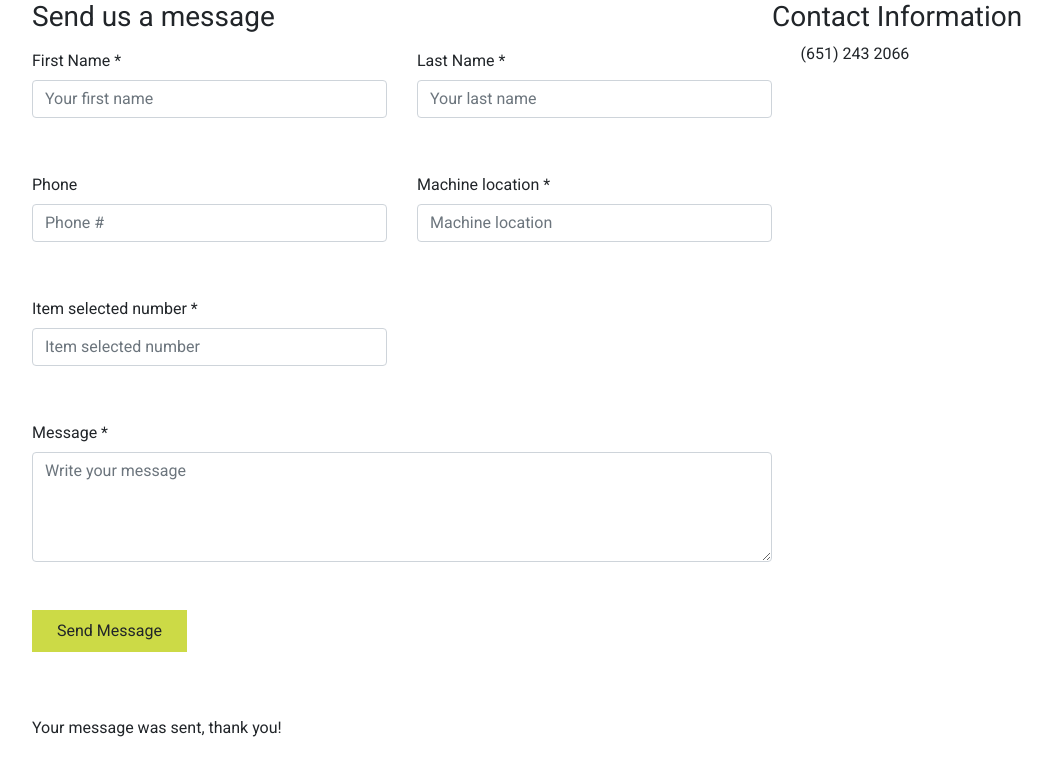
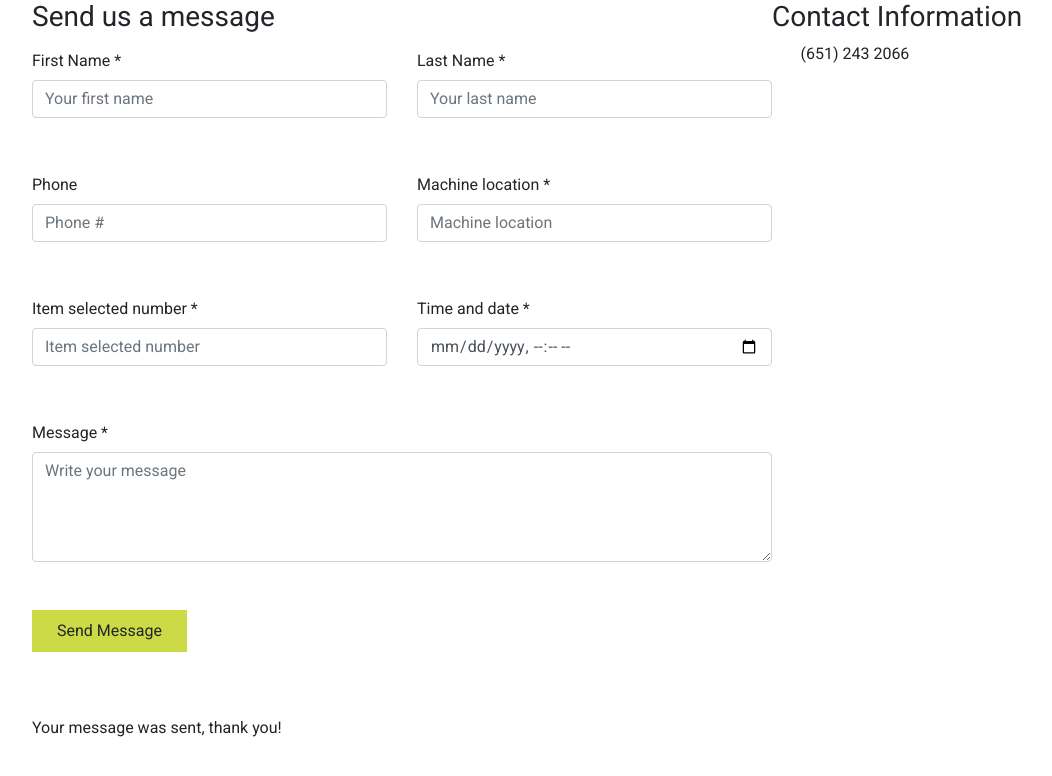
Before and after one commit to dadetifa1/Vending_contact_form, a plain HTML site: page Vending Contact Form.html in a window 1280 px wide. Shown: the whole page, without its empty margins (53-1105 px from the left). Drawn offline with nearby package versions, Linux system fonts and the light colour scheme; files that its build step writes are made by us from their sources; some icons are missing; a web font is replaced by a local one.

Commit message:
adding date time input

```diff
--- a/Vending Contact Form.html
+++ b/Vending Contact Form.html
@@ -89,6 +89,19 @@
                       name="selnumber"
                       id="selnumber"
                       placeholder="Item selected number"
+                      required
+                    />
+                  </div>
+                  <div class="col-md-6 form-group mb-5">
+                    <label for class="col-form-label"
+                      >Time and date *</label
+                    >
+                    <input
+                      type="datetime-local"
+                      class="form-control"
+                      name="seltime"
+                      id="seltime"
+                      placeholder="Time item selected"
                       required
                     />
                   </div>
```
